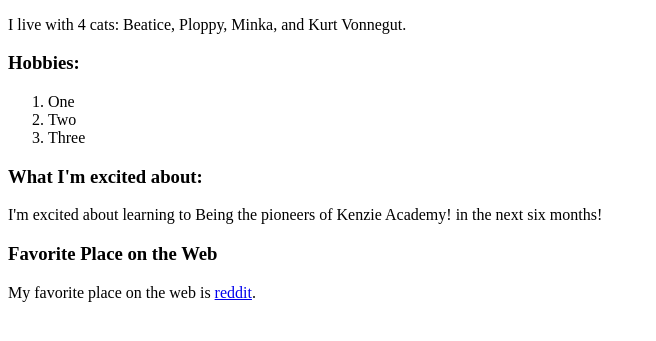
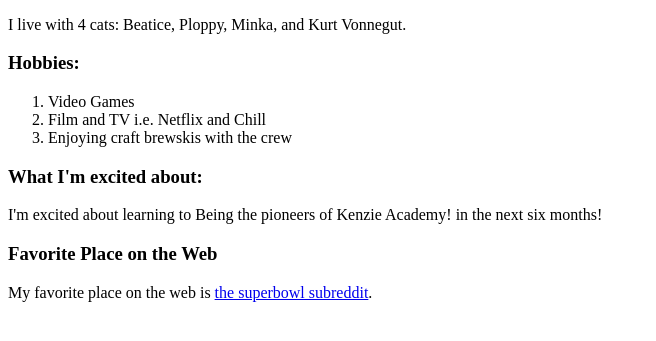
Before and after one commit to ptrthegr8/ptrthegr8.github.io, a plain HTML site: page index.html in a window 1280 px wide. Shown: the part 105-446 px from the top of the page, without its empty margins (0-656 px from the left). Drawn offline with Linux system fonts and the light colour scheme.

Commit message:
updated site and hobbies

```diff
--- a/index.html
+++ b/index.html
@@ -10,15 +10,15 @@
     <p>I live with 4 cats: Beatice, Ploppy, Minka, and Kurt Vonnegut.</p>
     <h3>Hobbies:</h3>
     <ol>
-      <li>One</li>
-      <li>Two</li>
-      <li>Three</li>
+      <li>Video Games</li>
+      <li>Film and TV i.e. Netflix and Chill</li>
+      <li>Enjoying craft brewskis with the crew</li>
     </ol>
     <h3>What I'm excited about:</h3>
     I'm excited about learning to <span class="excited">Being the pioneers of Kenzie Academy!</span> in the next six months!
     <h3>Favorite Place on the Web</h3>
     <p>
-      My favorite place on the web is <a href="https://www.reddit.com/">reddit</a>.
+      My favorite place on the web is <a href="https://www.reddit.com/r/Superbowl/">the superbowl subreddit</a>.
     </p>
   </body>
 </html>
```
